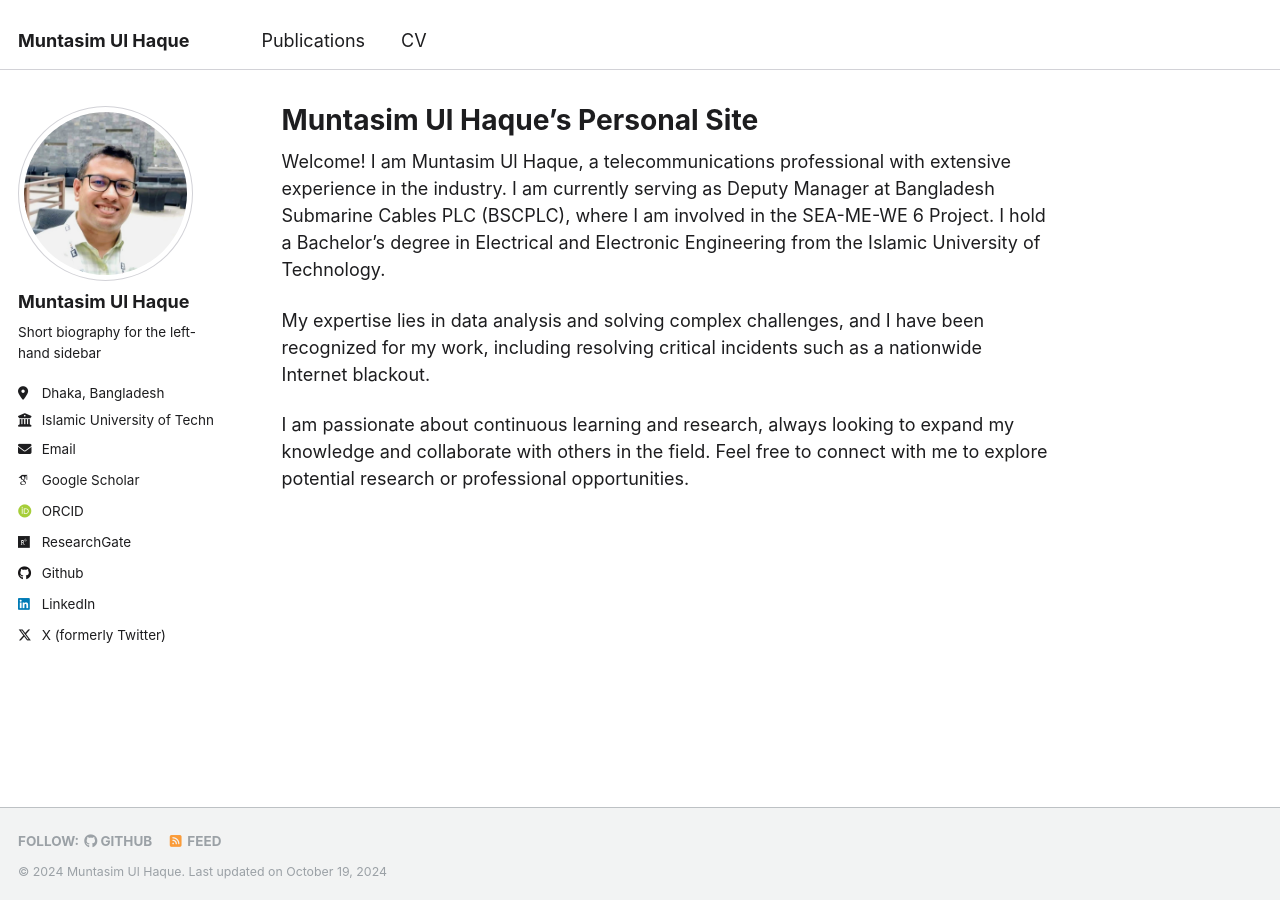
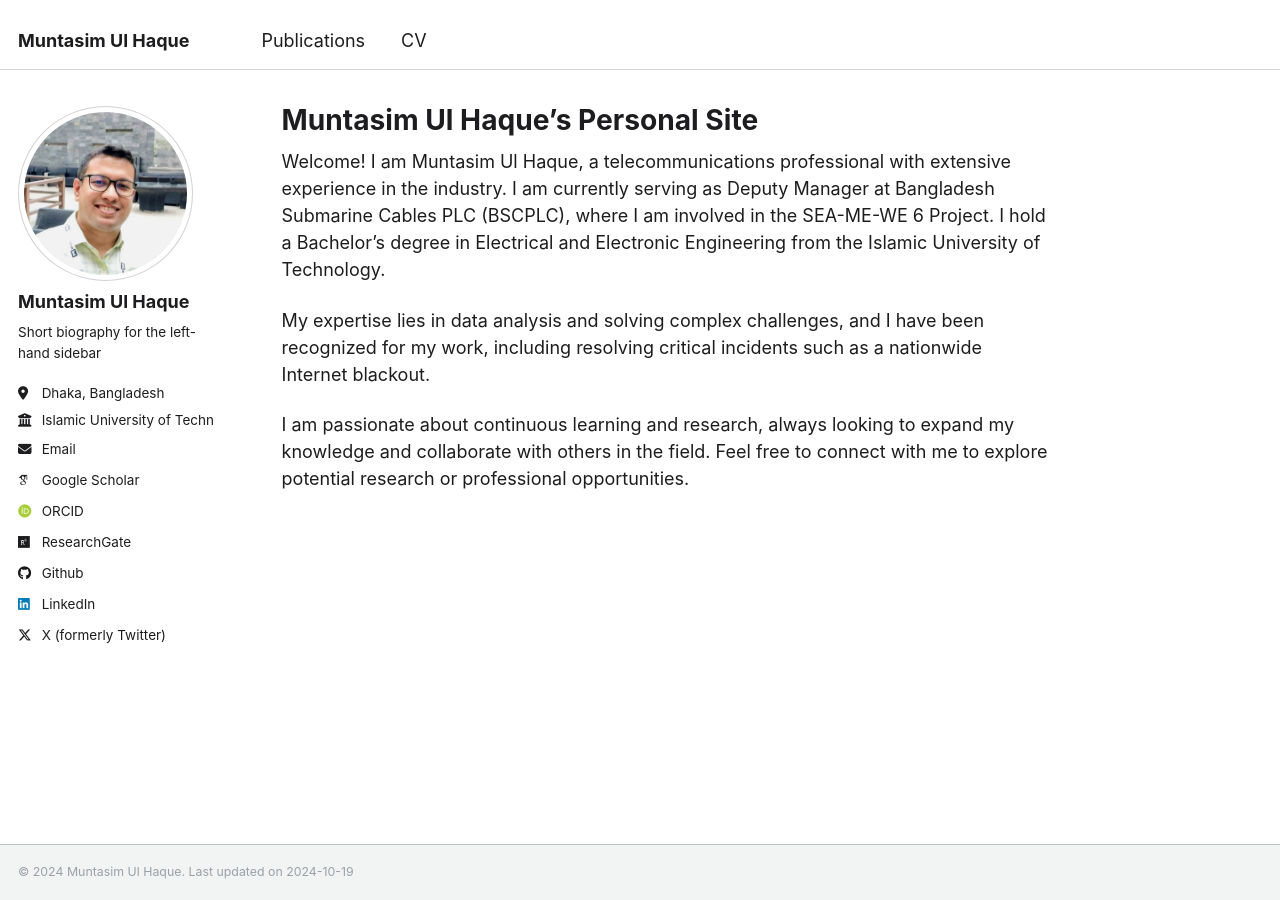
Before and after one commit to muntasimulhaque/muntasimulhaque.github.io, a Jekyll site: the page built from _pages/about.md, in a window 1280 px wide. Built offline with Jekyll 4.4.1, drawn with Linux system fonts in a browser that asks for light colours; some web fonts are replaced.

Commit message:
Update footer.html

```diff
--- a/_includes/footer.html
+++ b/_includes/footer.html
@@ -1,24 +1,5 @@
 {% include base_path %}
 
-{% if site.author.github or site.author.bitbucket or site.atom_feed.hide != true %}
-<div class="page__footer-follow">
-  <ul class="social-icons">
-    {% if site.data.ui-text[site.locale].follow_label %}
-      <li><strong>{{ site.data.ui-text[site.locale].follow_label }}</strong></li>
-    {% endif %}
-    {% if site.author.github %}
-      <li><a href="http://github.com/{{ site.author.github }}"><i class="fab fa-github" aria-hidden="true"></i> GitHub</a></li>
-    {% endif %}
-    {% if site.author.bitbucket %}
-      <li><a href="http://bitbucket.org/{{ site.author.bitbucket }}"><i class="fab fa-bitbucket" aria-hidden="true"></i> Bitbucket</a></li>
-    {% endif %}
-    {% if site.atom_feed.hide != true %}
-    <li><a href="{% if site.atom_feed.path %}{{ site.atom_feed.path }}{% else %}{{ base_path }}/feed.xml{% endif %}"><i class="fa fa-fw fa-rss-square" aria-hidden="true"></i> {{ site.data.ui-text[site.locale].feed_label | default: "Feed" }}</a></li>
-    {% endif %}
-  </ul>
+<div class="page__footer-copyright">
+  &copy; {{ site.time | date: '%Y' }} {{ site.name | default: site.title }}. Last updated on {{ "now" | date: '%Y-%m-%d' %}}
 </div>
-{% endif %}
-
-<div class="page__footer-copyright">
-  &copy; {{ site.time | date: '%Y' }} {{ site.name | default: site.title }}. Last updated on {{ "now" | date: '%B %-d, %Y' %}}
-</div>
```
